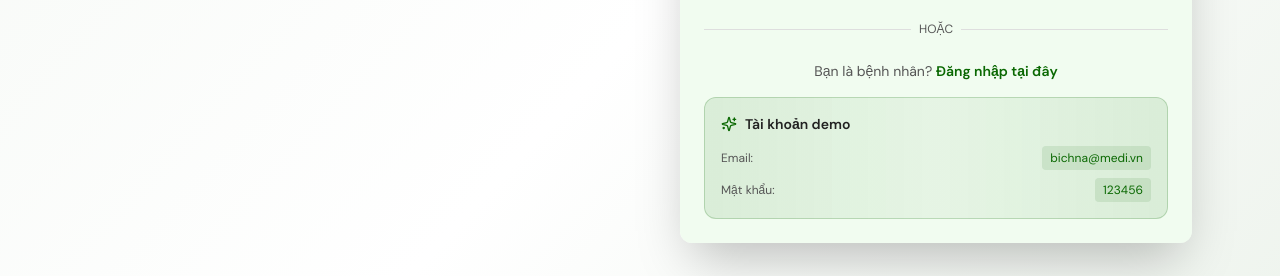
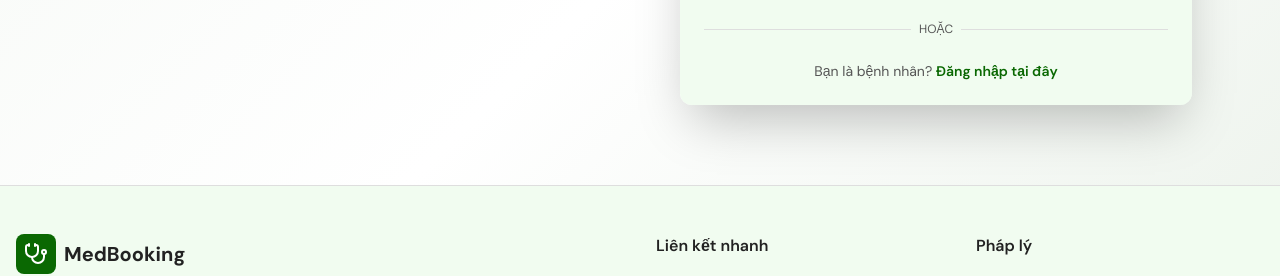
Before and after one commit to LeThiToan/doctor-care, a Next.js app in the folder frontend/: page /doctor-login in a window 1280 px wide. Shown: the part 662-938 px from the top of the page. Built offline with nearby package versions, Linux system fonts and the light colour scheme; no server answers.

Commit message:
xoa phan tai khoan demo

```diff
--- a/frontend/app/doctor-login/page.tsx
+++ b/frontend/app/doctor-login/page.tsx
@@ -221,30 +221,13 @@ export default function DoctorLoginPage() {
                     </div>
                   </div>
 
-                  <div className="text-center space-y-4">
+                  <div className="text-center">
                     <p className="text-sm text-muted-foreground">
                       Bạn là bệnh nhân?{" "}
                       <Link href="/login" className="text-primary hover:underline font-semibold">
                         Đăng nhập tại đây
                       </Link>
                     </p>
-
-                    <div className="bg-gradient-to-r from-primary/10 via-primary/5 to-primary/10 rounded-xl p-4 border border-primary/20">
-                      <h4 className="font-semibold text-sm mb-3 flex items-center gap-2">
-                        <Sparkles className="h-4 w-4 text-primary" />
-                        Tài khoản demo
-                      </h4>
-                      <div className="space-y-2 text-xs">
-                        <div className="flex items-center justify-between">
-                          <span className="text-muted-foreground">Email:</span>
-                          <code className="bg-primary/10 px-2 py-1 rounded text-primary font-mono">bichna@medi.vn</code>
-                        </div>
-                        <div className="flex items-center justify-between">
-                          <span className="text-muted-foreground">Mật khẩu:</span>
-                          <code className="bg-primary/10 px-2 py-1 rounded text-primary font-mono">123456</code>
-                        </div>
-                      </div>
-                    </div>
                   </div>
                 </CardContent>
               </Card>
```
Also changed, not shown: 1 other file (tests, documents, lock files or other folders).
